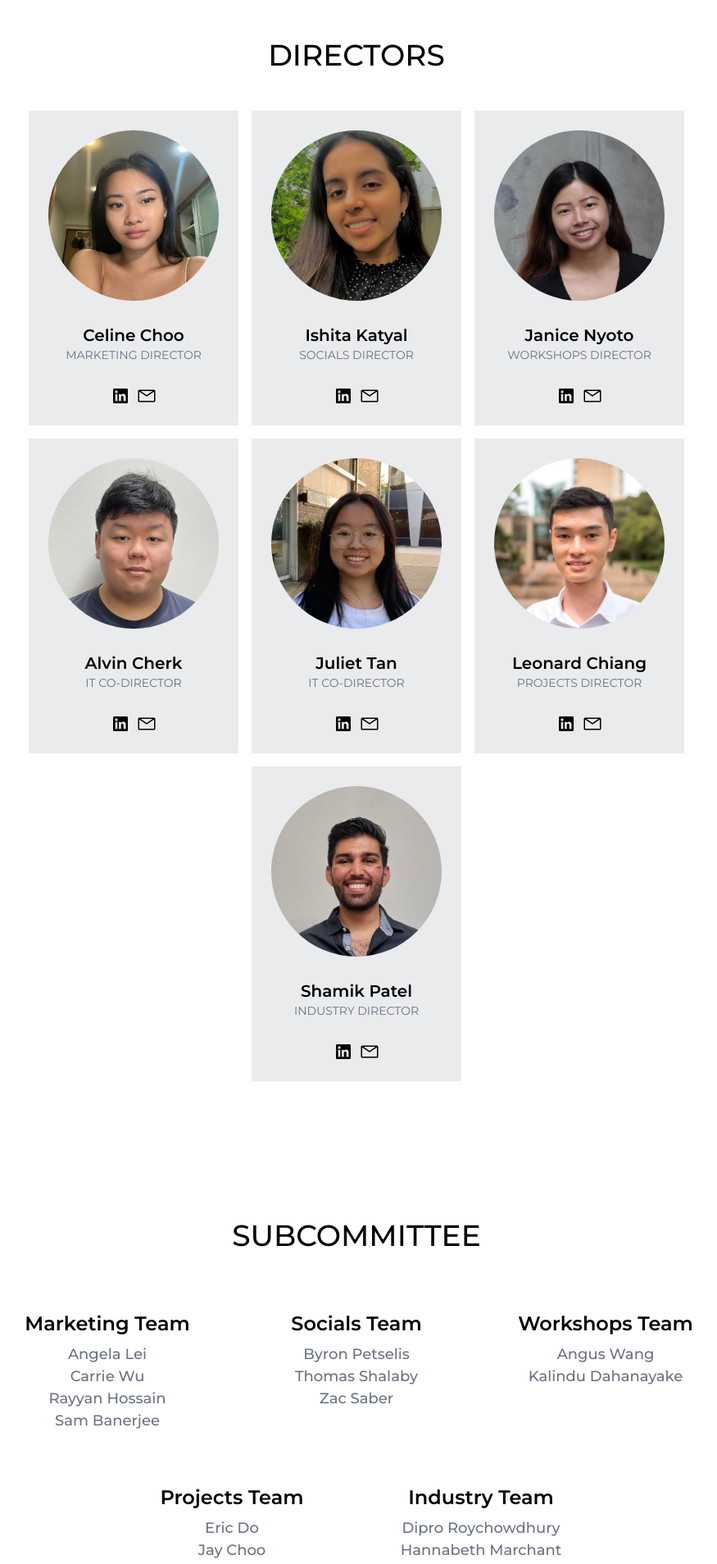
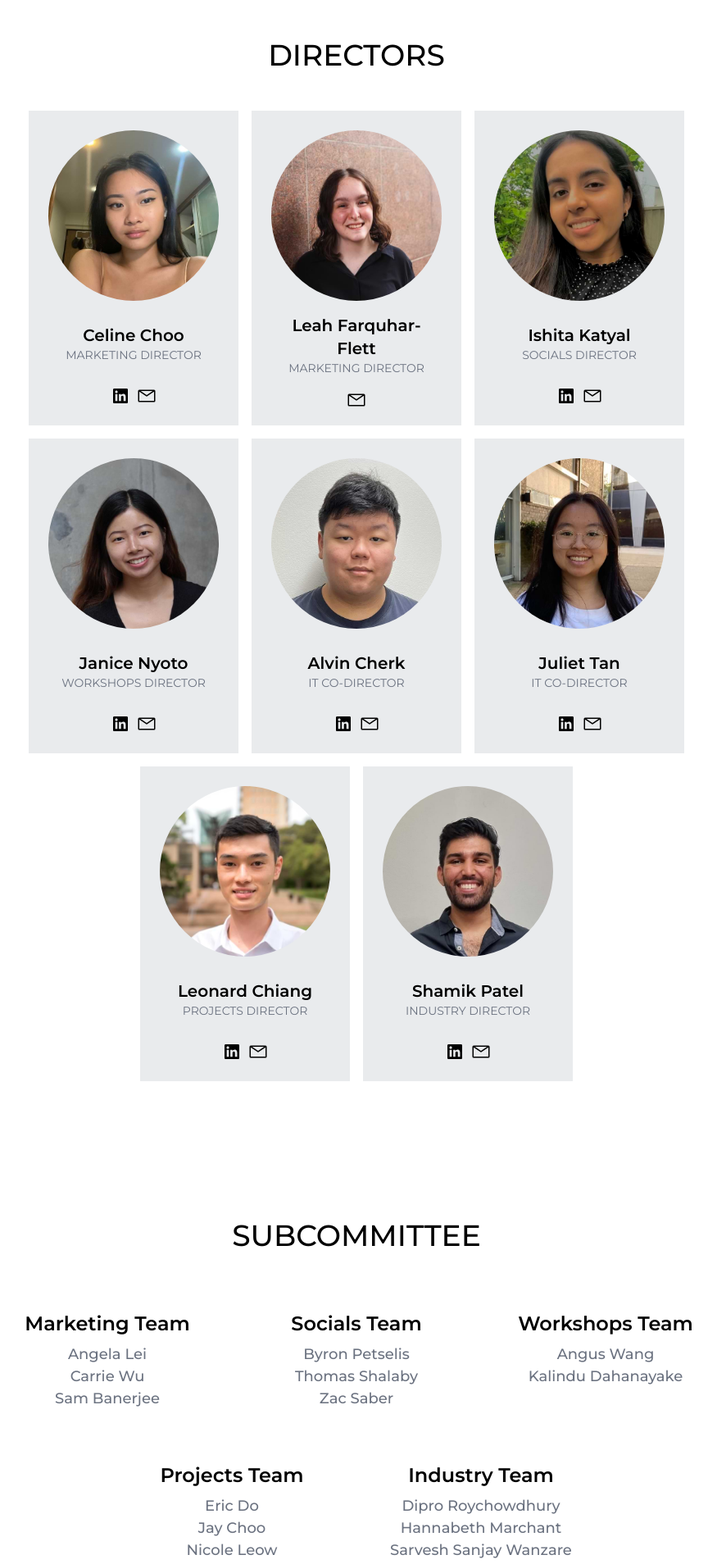
Before and after one commit to UNSW-Mechatronics-Society/mtrnsoc-website, a Next.js app: page /team in a window 1280 px wide. Shown: the part 1873-3781 px from the top of the page at 82% size, without its empty margins (205-1080 px from the left). Built offline with nearby package versions, Linux system fonts and the light colour scheme; a web font is replaced by a local one.

Commit message:
Update team data (#239)
* Update subcom

* Add new director and make linkedin optional

```diff
--- a/components/Profile/ProfileCards.tsx
+++ b/components/Profile/ProfileCards.tsx
@@ -25,9 +25,11 @@ const ProfileCards = ({ profileData, background, contactEmail }: ProfileCardsPro
               <div className={styles.position}>{profile.position}</div>
             </div>
             <div className={styles.links}>
-              <a rel="noreferrer" target="_blank" href={profile.linkedIn}>
-                <img src="/logos/linkedinLogo.svg" alt="LinkedInLogo" className={styles.logo} />
-              </a>
+              {profile.linkedIn && (
+                <a rel="noreferrer" target="_blank" href={profile.linkedIn}>
+                  <img src="/logos/linkedinLogo.svg" alt="LinkedInLogo" className={styles.logo} />
+                </a>
+              )}
               <a href={`mailto:${contactEmail}`}>
                 <img src="/logos/emailLogo.svg" alt="LinkedInLogo" className={styles.logo} />
               </a>
--- a/data/teamData.ts
+++ b/data/teamData.ts
@@ -2,7 +2,7 @@ export type ProfileData = {
   src: string;
   id: string;
   position: string;
-  linkedIn: string;
+  linkedIn: string | null;
 };
 
 export type SubcomProfileData = {
@@ -52,6 +52,12 @@ export const directorData: ProfileData[] = [
     linkedIn: "https://www.linkedin.com/in/celinechooliling/",
   },
   {
+    src: "/images/profiles/LeahF.jpg",
+    id: "Leah Farquhar-Flett",
+    position: "Marketing Director",
+    linkedIn: null,
+  },
+  {
     src: "/images/profiles/IshitaK.jpg",
     id: "Ishita Katyal",
     position: "Socials Director",
@@ -92,7 +98,7 @@ export const directorData: ProfileData[] = [
 export const subcomData: SubcomProfileData[] = [
   {
     portfolioName: "Marketing Team",
-    members: ["Angela Lei", "Carrie Wu", "Rayyan Hossain", "Sam Banerjee"],
+    members: ["Angela Lei", "Carrie Wu", "Sam Banerjee"],
   },
   {
     portfolioName: "Socials Team",
```
Also changed, not shown: public/images/profiles/LeahF.jpg (added).
